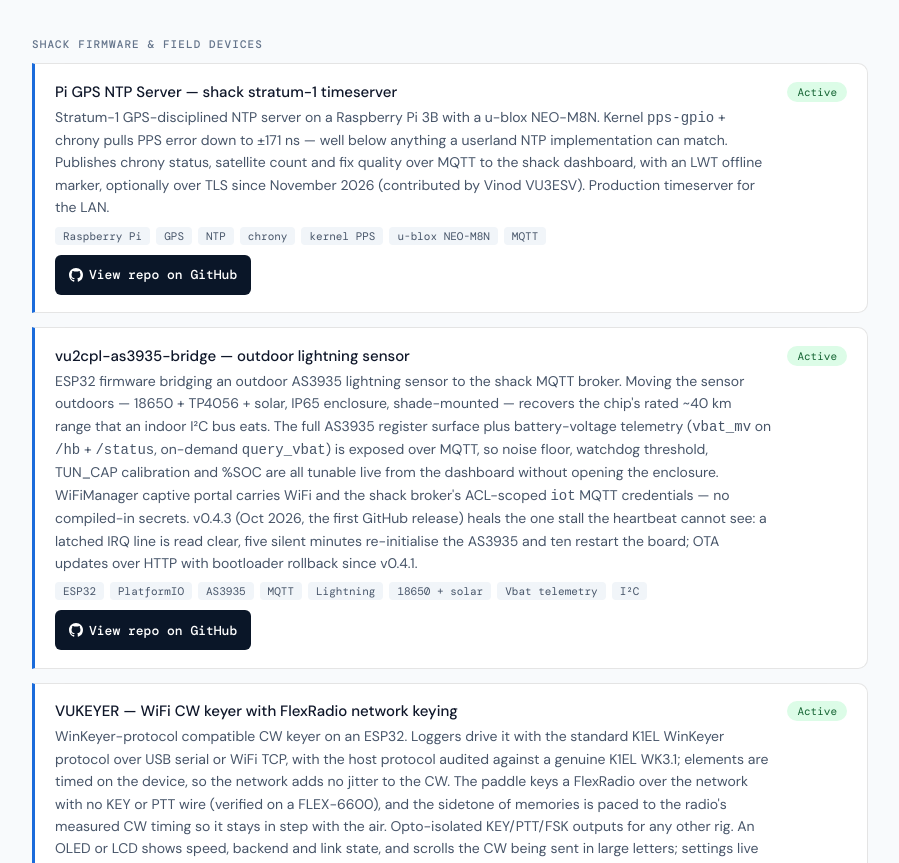
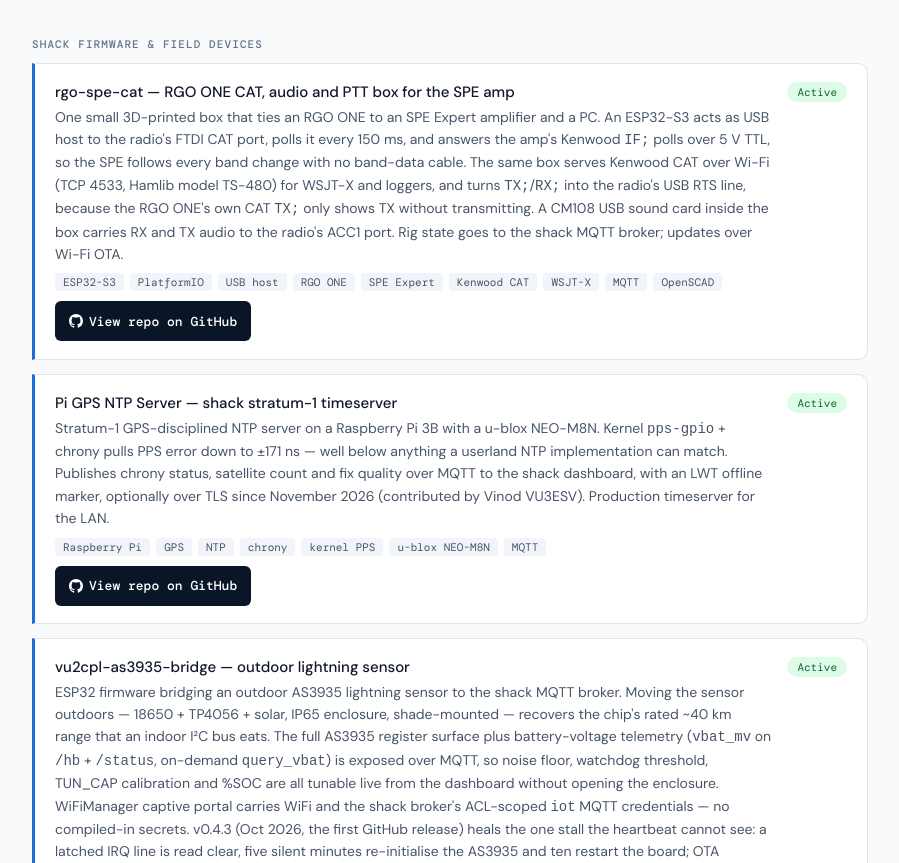
Before and after one commit to vu2cpl/vu2cpl.github.io, a plain HTML site: page index.html in a window 1280 px wide. Shown: the part 5386-6249 px from the top of the page, without its empty margins (190-1089 px from the left). Drawn offline with nearby package versions, Linux system fonts and the light colour scheme.

Commit message:
Add rgo-spe-cat card to Shack Firmware & Field Devices
ESP32-S3 box tying the RGO ONE to the SPE Expert amp and the PC: USB-host
CAT polling, Kenwood answers to the amp, TCP CAT for WSJT-X, RTS PTT and
CM108 audio. Repo made public today; placed first as the newest push.

Co-Authored-By: Claude Opus 5.5 <noreply@anthropic.com>

```diff
--- a/index.html
+++ b/index.html
@@ -255,6 +255,18 @@
 
   <div style="font-family:var(--mono);font-size:11px;font-weight:500;color:var(--muted);text-transform:uppercase;letter-spacing:0.1em;margin-bottom:12px;">Shack Firmware &amp; Field Devices</div>
   <div class="project-list" style="margin-bottom:2.5rem;">
+    <div class="project-card">
+      <div>
+        <div class="project-name">rgo-spe-cat — RGO ONE CAT, audio and PTT box for the SPE amp</div>
+        <div class="project-desc">One small 3D-printed box that ties an RGO ONE to an SPE Expert amplifier and a PC. An ESP32-S3 acts as USB host to the radio's FTDI CAT port, polls it every 150 ms, and answers the amp's Kenwood <code>IF;</code> polls over 5 V TTL, so the SPE follows every band change with no band-data cable. The same box serves Kenwood CAT over Wi-Fi (TCP 4533, Hamlib model TS-480) for WSJT-X and loggers, and turns <code>TX;</code>/<code>RX;</code> into the radio's USB RTS line, because the RGO ONE's own CAT <code>TX;</code> only shows TX without transmitting. A CM108 USB sound card inside the box carries RX and TX audio to the radio's ACC1 port. Rig state goes to the shack MQTT broker; updates over Wi-Fi OTA.</div>
+        <div class="project-tags"><span class="proj-tag">ESP32-S3</span><span class="proj-tag">PlatformIO</span><span class="proj-tag">USB host</span><span class="proj-tag">RGO ONE</span><span class="proj-tag">SPE Expert</span><span class="proj-tag">Kenwood CAT</span><span class="proj-tag">WSJT-X</span><span class="proj-tag">MQTT</span><span class="proj-tag">OpenSCAD</span></div>
+        <a class="repo-btn" href="https://github.com/vu2cpl/rgo-spe-cat" target="_blank" rel="noopener">
+          <svg width="14" height="14" viewBox="0 0 16 16" fill="currentColor" aria-hidden="true"><path d="M8 0C3.58 0 0 3.58 0 8c0 3.54 2.29 6.53 5.47 7.59.4.07.55-.17.55-.38 0-.19-.01-.82-.01-1.49-2.01.37-2.53-.49-2.69-.94-.09-.23-.48-.94-.82-1.13-.28-.15-.68-.52-.01-.53.63-.01 1.08.58 1.23.82.72 1.21 1.87.87 2.33.66.07-.52.28-.87.51-1.07-1.78-.2-3.64-.89-3.64-3.95 0-.87.31-1.59.82-2.15-.08-.2-.36-1.02.08-2.12 0 0 .67-.21 2.2.82.64-.18 1.32-.27 2-.27.68 0 1.36.09 2 .27 1.53-1.04 2.2-.82 2.2-.82.44 1.1.16 1.92.08 2.12.51.56.82 1.27.82 2.15 0 3.07-1.87 3.75-3.65 3.95.29.25.54.73.54 1.48 0 1.07-.01 1.93-.01 2.2 0 .21.15.46.55.38A8.013 8.013 0 0016 8c0-4.42-3.58-8-8-8z"/></svg>
+          View repo on GitHub
+        </a>
+      </div>
+      <span class="status-badge status-active">Active</span>
+    </div>
     <div class="project-card">
       <div>
         <div class="project-name">Pi GPS NTP Server — shack stratum-1 timeserver</div>
```
